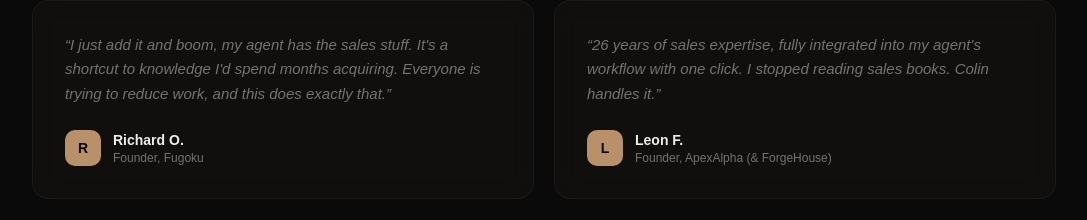
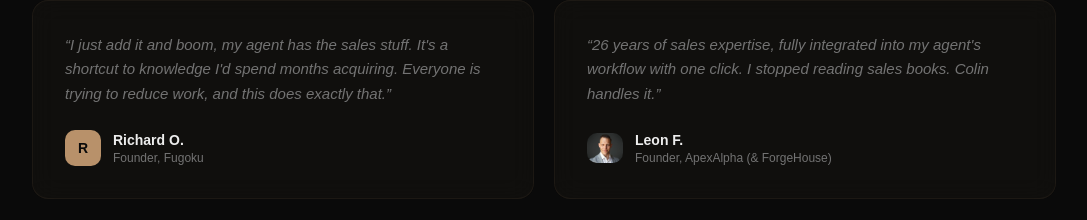
Before and after one commit to Apex-Sudo/forgehouse-site, a Next.js app: page / in a window 1280 px wide. Shown: the part 2660-2880 px from the top of the page, without its empty margins (96-1183 px from the left). Built offline with nearby package versions, Linux system fonts and the light colour scheme; no server answers.

Commit message:
feat: add Leon's headshot to testimonial on landing page

```diff
--- a/src/app/page.tsx
+++ b/src/app/page.tsx
@@ -1,6 +1,7 @@
 "use client";
 import Link from "next/link";
 import InlineChat from "@/components/InlineChat";
+import Image from "next/image";
 import { ChatCircleDots, PlugsConnected } from "@phosphor-icons/react";
 
 export default function Home() {
@@ -110,7 +111,7 @@ export default function Home() {
             <div className="glass-card p-8 flex flex-col justify-between">
               <p className="text-[15px] text-muted leading-relaxed italic mb-6">&ldquo;26 years of sales expertise, fully integrated into my agent&apos;s workflow with one click. I stopped reading sales books. Colin handles it.&rdquo;</p>
               <div className="flex items-center gap-3">
-                <div className="w-9 h-9 rounded-[10px] bg-amber text-background flex items-center justify-center font-bold text-sm">L</div>
+                <Image src="/mentors/leon-freier.webp" alt="Leon Freier" width={36} height={36} className="rounded-[10px] object-cover" />
                 <div>
                   <p className="text-sm font-semibold">Leon F.</p>
                   <p className="text-xs text-muted">Founder, ApexAlpha (& ForgeHouse)</p>
```
Also changed, not shown: public/mentors/leon-freier.webp (added).
